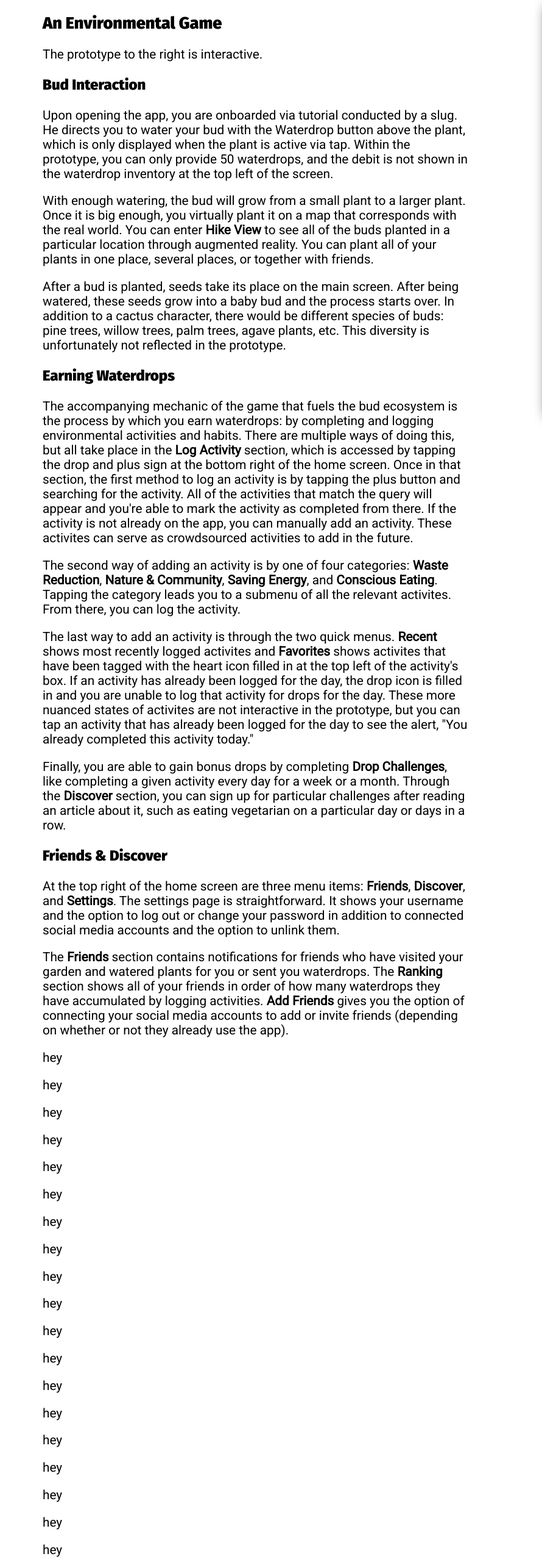
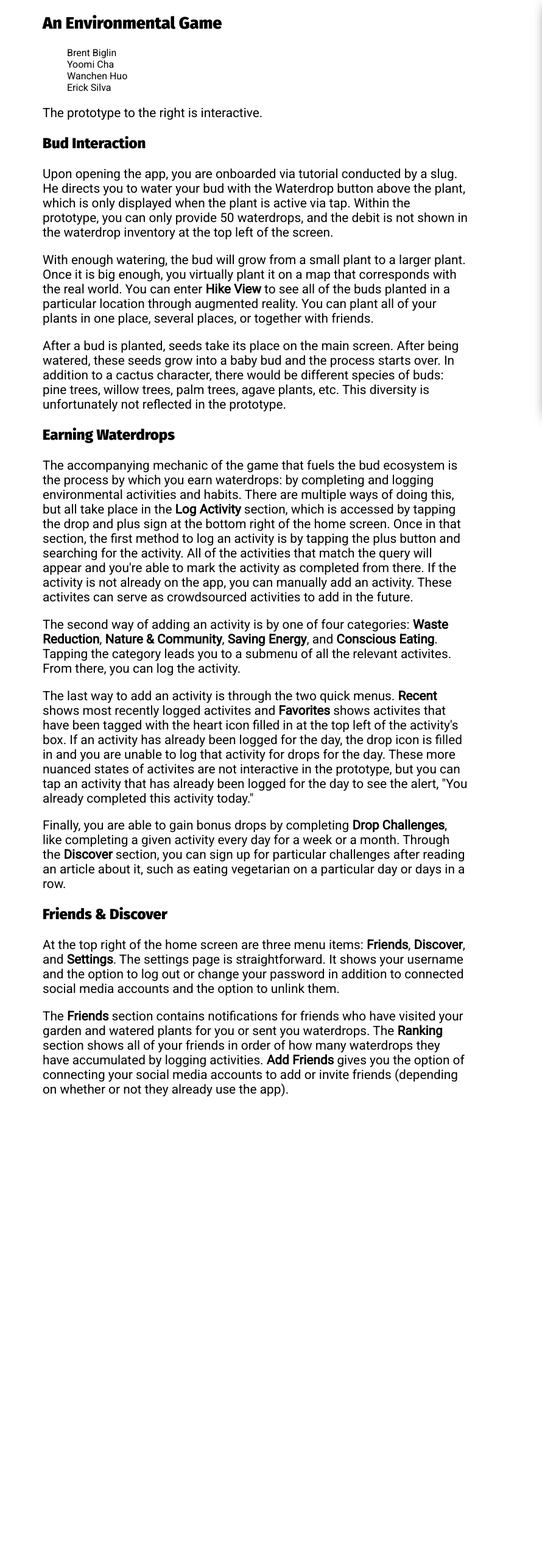
Before and after one commit to brentbiglin/greenbud, a plain HTML site: page index.html in a window 1280 px wide. Shown: the part 99-2660 px from the top of the page at 61% size, 0-890 px from the left. After the commit the page ends 1918 px from the top, so only its background shows below. Drawn offline with Linux system fonts and the light colour scheme.

Commit message:
adding our names to the doc

```diff
--- a/index.html
+++ b/index.html
@@ -14,6 +14,12 @@
 	<article>
 		<h1>GreenBud</h1>
 		<h2>An Environmental Game</h2>
+		<ul>
+			<li>Brent Biglin</li>
+			<li>Yoomi Cha</li>
+			<li>Wanchen Huo</li>
+			<li>Erick Silva</li>
+		</ul>
 		<p>The prototype to the right is interactive.</p>
 		<h3>Bud Interaction</h3>
 		<p>Upon opening the app, you are onboarded via tutorial conducted by a slug. He directs you to water your bud with the Waterdrop button above the plant, which is only displayed when the plant is active via tap. Within the prototype, you can only provide 50 waterdrops, and the debit is not shown in the waterdrop inventory at the top left of the screen.</p>
@@ -27,39 +33,6 @@
 		<h3>Friends & Discover</h3>
 		<p>At the top right of the home screen are three menu items: <strong>Friends</strong>, <strong>Discover</strong>, and <strong>Settings</strong>. The settings page is straightforward. It shows your username and the option to log out or change your password in addition to connected social media accounts and the option to unlink them.</p>
 		<p>The <strong>Friends</strong> section contains notifications for friends who have visited your garden and watered plants for you or sent you waterdrops. The <strong>Ranking</strong> section shows all of your friends in order of how many waterdrops they have accumulated by logging activities. <strong>Add Friends</strong> gives you the option of connecting your social media accounts to add or invite friends (depending on whether or not they already use the app).</p>
-		<p>hey</p>
-		<p>hey</p>
-		<p>hey</p>
-		<p>hey</p>
-		<p>hey</p>
-		<p>hey</p>
-		<p>hey</p>
-		<p>hey</p>
-		<p>hey</p>
-		<p>hey</p>
-		<p>hey</p>
-		<p>hey</p>
-		<p>hey</p>
-		<p>hey</p>
-		<p>hey</p>
-		<p>hey</p>
-		<p>hey</p>
-		<p>hey</p>
-		<p>hey</p>
-		<p>hey</p>
-		<p>hey</p>
-		<p>hey</p>
-		<p>hey</p>
-		<p>hey</p>
-		<p>hey</p>
-		<p>hey</p>
-		<p>hey</p>
-		<p>hey</p>
-		<p>hey</p>
-		<p>hey</p>
-		<p>hey</p>
-		<p>hey</p>
-		<p>hey</p>
 	</article>
 </body>
 </html>
--- a/main.css
+++ b/main.css
@@ -28,3 +28,7 @@ article p {
 	font-family: 'Roboto', sans-serif;
 	font-size: 1.3em;
 }
+li {
+	font-family: 'Roboto', sans-serif;
+	list-style-type: none;
+}
```
